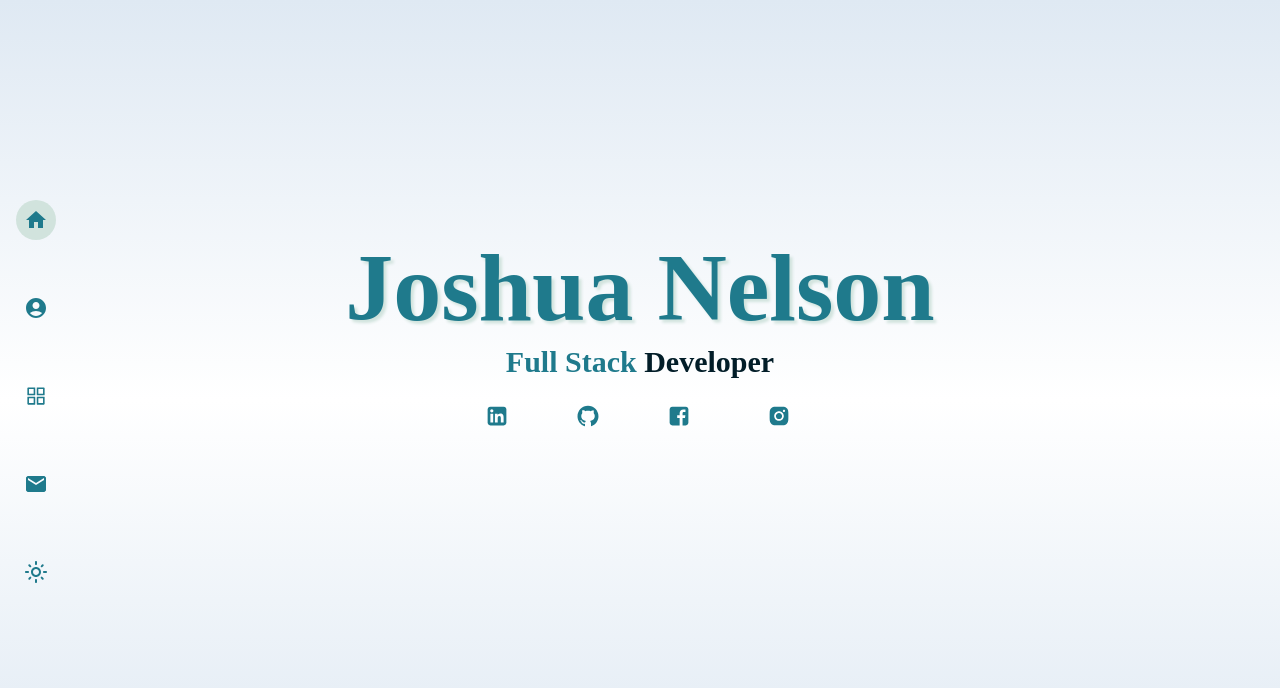
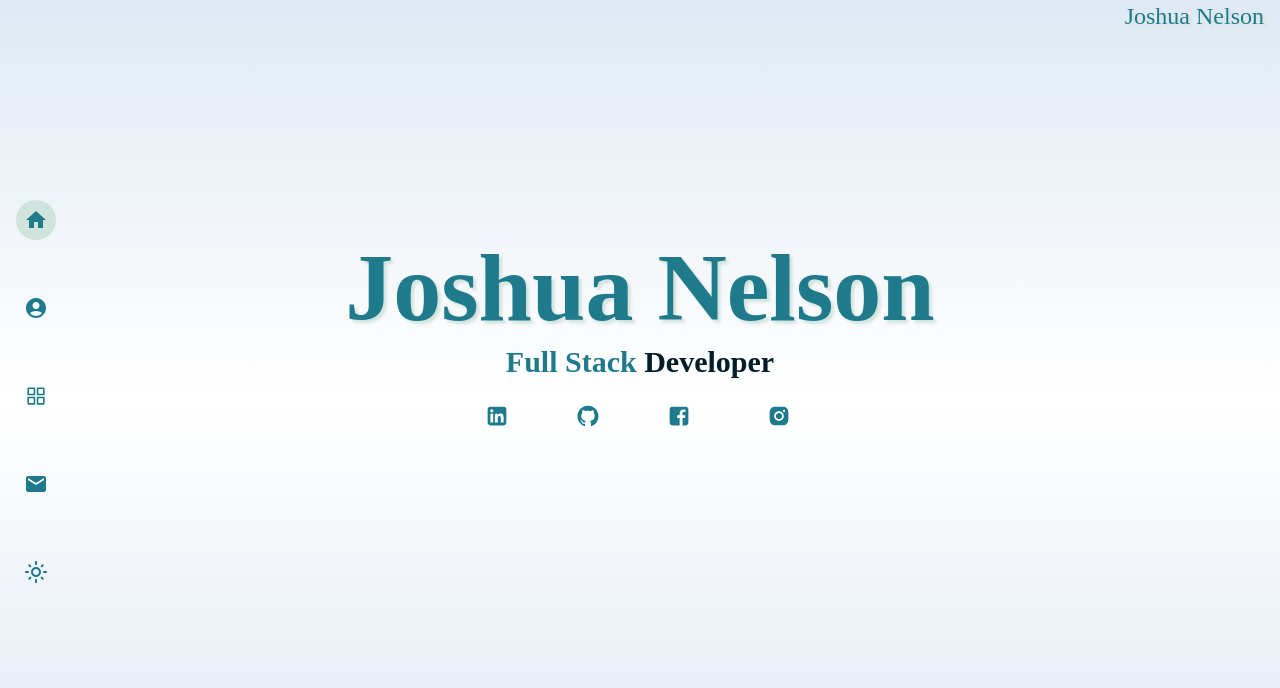
Before and after one commit to joshuanelsondev/portfolio, a React (Vite) app: page / in a window 1280 px wide. Shown: the top 688 px of the page. Built offline with nearby package versions, Linux system fonts and the light colour scheme.

Commit message:
Update name logo

```diff
--- a/src/App.jsx
+++ b/src/App.jsx
@@ -21,12 +21,10 @@ import Nav from "./Components/Nav";
 
 function App() {
   const [errorPage, setErrorPage] = useState(false);
-  const path = location.pathname;
 
   useEffect(() => {
     applyTheme();
-    console.log(path)
-  }, []);
+  });
 
   const handleThemeChange = (theme) => {
     setTheme(theme);
@@ -37,7 +35,7 @@ function App() {
     <main className="h-full w-full bg-gradient-to-b from-[#dfe9f3] via-white to-[#dfe9f3] dark:bg-gradient-to-b dark:from-dark dark:via-primary dark:to-dark">
       <Router>
         {!errorPage && <Nav handleThemeChange={handleThemeChange} />}
-        <div className={`text-primary dark:text-blue text-2xl text-shadow text-right mr-4 ${path === '/' && 'invisible'} visible`}>
+        <div className={`text-primary dark:text-blue text-2xl text-shadow text-right mr-4`}>
           Joshua Nelson
         </div>
         <Routes>
```
